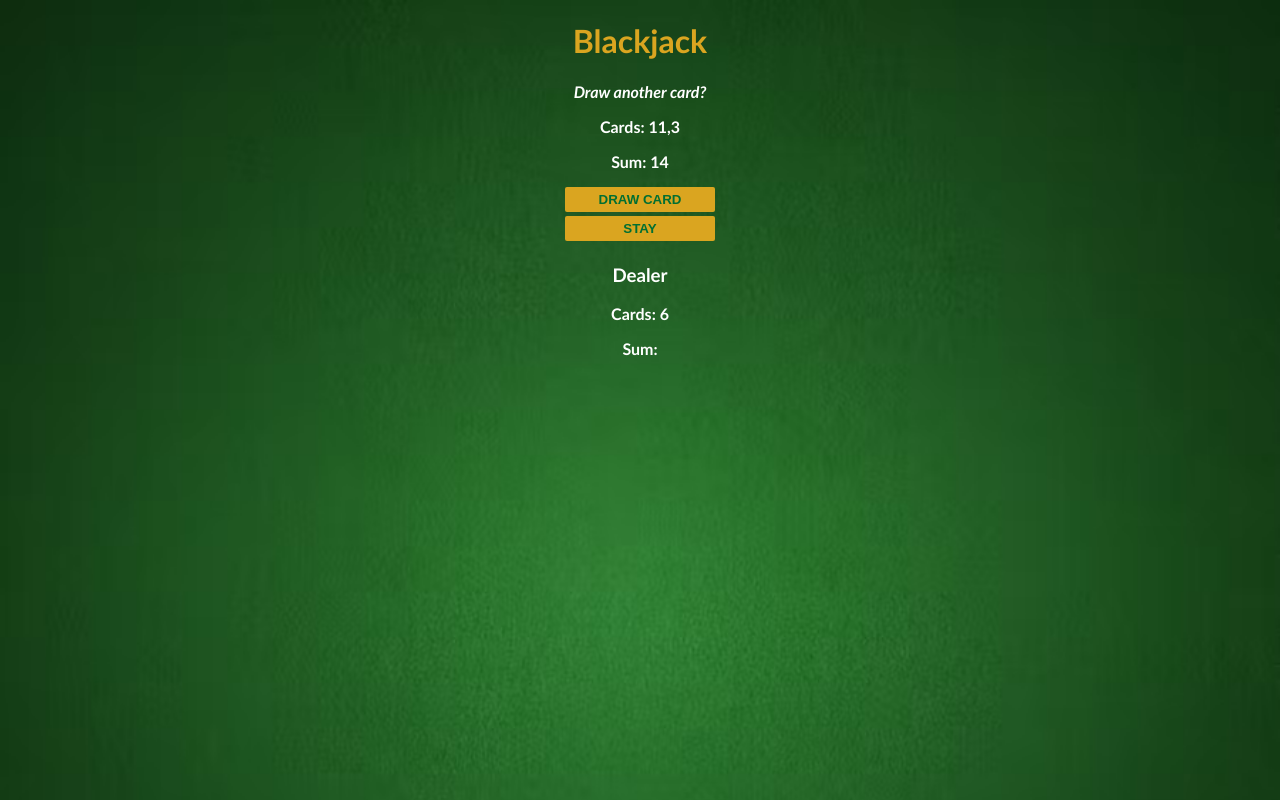
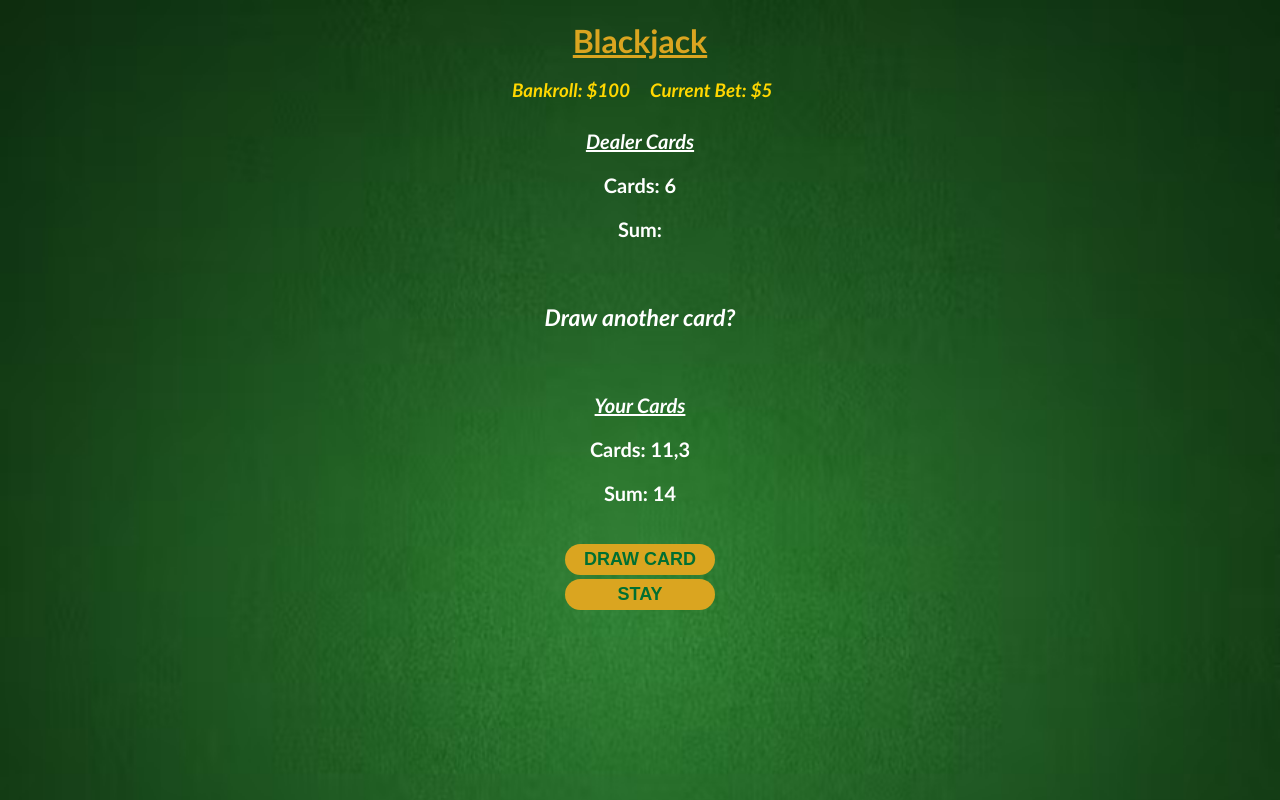
Before and after one commit to mayanatid/BlackJack, a plain HTML site: page index.html in a window 1280 px wide. Both pictures are taken after a click on the button "START GAME". Drawn offline with Linux system fonts and the light colour scheme.

Commit message:
UI updates for bankroll and button arrangements

```diff
--- a/index.css
+++ b/index.css
@@ -9,11 +9,29 @@ body{
 
 h1{
     color: goldenrod;
+    text-decoration: underline;
+    margin-bottom: 0px;
 }
 
 #message-el {
     font-style: italic;
+    font-size: 23px;
 
+}
+
+p{
+    font-size: 20px;
+}
+
+#title-el {
+    text-decoration: underline;
+    font-style: italic;
+    font-size: 20px;
+    font-weight: bold;
+}
+
+label{
+    font-size: 20px;
 }
 
 button {
@@ -24,7 +42,8 @@ button {
     padding-bottom: 5px;
     font-weight: bold;
     border:none;
-    border-radius: 2px;
+    border-radius: 20px;
     margin-bottom: 4px;
+    font-size: 18px;
 
 }
--- a/index.html
+++ b/index.html
@@ -8,18 +8,53 @@
     <title>Document</title>
 </head>
 <body>
-    <h1>Blackjack</h2>
-    <p id="message-el">Want to play a round?</p>
-    <p id="card-el">Cards:</p>
-    <p id="sum-el">Sum:</p>
-    <button id="start-el">START GAME</button>
-    <button id="newcard-el" hidden="true">DRAW CARD</button>
+    <h1>Blackjack</h1>
+    <div id="bankroll-el">
+        <div style="width: 100%;">
+            <div style="width: 50%; height: 30px; float: left;">
+                <h3 style="float:right;margin-right:10px;font-style: italic;color:gold;">Bankroll: $100</h3>
+            </div>
+
+            <div style="margin-left: 50%; height: 30px;">
+                <h3 style="float:left; margin-left:10px;font-style: italic;color:gold;">Current Bet: $5</h3>
+            </div>
+        </div>
+    </div>
+
     <br>
-    <button id="stay-el" hidden="true">STAY</button>
-    <button id="replay-el" hidden="true">PLAY AGAIN?</button>
-    <h3>Dealer</h3>
-    <p id="dealer-card-el">Cards:</p>
-    <p id="dealer-sum-el">Sum:</p>
+    <div id="dealer-cards-el" hidden="true">
+        <p id="title-el">Dealer Cards<p>
+        <p id="dealer-card-el">Cards:</p>
+        <p id="dealer-sum-el">Sum:</p>
+        <br>
+    </div>
+    <p id="message-el">Make a bet and click START GAME to begin</p>
+    <div id="player-cards-el" hidden="true">
+        <br>
+        <p id="title-el">Your Cards</p>
+        <p id="card-el">Cards:</p>
+        <p id="sum-el">Sum:</p>
+    </div>
+
+    <div id="button-control-div" hidden="true">
+        <br>
+        <button id="replay-el" hidden="true">PLAY AGAIN?</button>
+        <button id="newcard-el" hidden="true">DRAW CARD</button>
+        <br>
+        <button id="stay-el" hidden="true">STAY</button>
+    </div>
+    <div id="bet-div">
+        <label for="bet-input">Enter Bet Amount:</label>
+        <br> <br>
+        <input type="text" name="bet-input" id="bet-el">
+        <br>
+        <br>
+        <button id="start-el">START GAME</button>
+    </div>
+
+
+
+
 
     <p id="drawcard-el" hidden="true">false</p>
     <script type= "module" src="scripts/index.js"></script>
--- a/scripts/classes.js
+++ b/scripts/classes.js
@@ -78,6 +78,10 @@ let startButton = document.getElementById("start-el");
 let drawButton = document.getElementById("newcard-el");
 let stayButton = document.getElementById("stay-el");
 let replayButton = document.getElementById("replay-el");
+let playerDiv = document.getElementById("player-cards-el");
+let dealerDiv = document.getElementById("dealer-cards-el");
+let betDiv = document.getElementById("bet-div");
+let buttonCtrlDiv = document.getElementById("button-control-div");
 
 
 
@@ -112,6 +116,10 @@ class Deck{
     // Shuffle deck using shuffleArray helper function.
     shuffle = function(){
         this.deck = shuffleArray(this.deck);
+    }
+
+    getLength = function(){
+        return this.deck.length;
     }
 
 
@@ -209,7 +217,7 @@ class Game{
     }
 
     deckSummary = function(){
-        this.deck.summarize;
+        this.deck.summarize();
         //this.dealer.deck.summarize();
     }
 
@@ -220,8 +228,8 @@ class Game{
         replayButton.hidden= false;
         this.gameStatus="going";
 
-        if (this.dealCount > 3){
-            // After three hands, reshuffle deck
+        if (this.deck.getLength() < 24){
+            // Once hit 50% of deck, reshuffle deck
             this.deck = new Deck();
             this.deck.shuffle();
             this.dealCount = 1;
@@ -251,6 +259,10 @@ class Game{
         replayButton.hidden = true;
         drawButton.hidden=false;
         stayButton.hidden=false;
+        playerDiv.hidden=false;
+        dealerDiv.hidden=false;
+        betDiv.hidden=true;
+        buttonCtrlDiv.hidden = false;
 
         cardsText.textContent = "Cards: " + this.player.cards;
         sumText.textContent = "Sum: " + this.player.sumCards();
@@ -259,8 +271,8 @@ class Game{
 
         if(this.dealer.status() == "BlackJack"){
             messageText.textContent = "Dealer has BlackJack! You lose";
-            dealerCardsText.textContent = this.dealer.cards;
-            dealerSumText.textContent = this.dealerCards.sumCards();
+            dealerCardsText.textContent = "Dealer Cards: " + this.dealer.cards;
+            dealerSumText.textContent = "Dealer Sum: " + this.dealer.sumCards();
             console.log("Dealer has BlackJack! You lose");
             this.gameStatus = "over";
             this.playAgain();
@@ -277,7 +289,7 @@ class Game{
             console.log("You received a",this.player.cards[this.player.cards.length-1]);
             console.log("Your new sum is ", this.player.sumCards());
             cardsText.textContent = "Cards: " + this.player.cards;
-            sumText.textContent = "Sum: :" + this.player.sumCards();
+            sumText.textContent = "Sum: " + this.player.sumCards();
 
             // Check for bust
             if(this.player.status()=="Bust"){
--- a/scripts/index.js
+++ b/scripts/index.js
@@ -2,11 +2,14 @@ import * as classes from "./classes.js"
 
 
 // Add event listeners to button for onclick
+const messageText = document.getElementById("message-el");
 const startButton = document.getElementById("start-el");
 const drawButton = document.getElementById("newcard-el");
 const stayButton = document.getElementById("stay-el");
 const drawCardAction = document.getElementById("drawcard-el");
 const replayButton = document.getElementById("replay-el");
+const betInput = document.getElementById("bet-div");
+const buttonControl = document.getElementById("button-control-div");
 // const stayAction = document.getElementById("stay-el");
 
 // create Game object
@@ -44,7 +47,15 @@ function playAgain(){
     console.log("Player cards: ", game.player.cards);
     console.log("Dealer cards: ", game.dealer.cards);
     console.log(game.deck.summarize());
-    startGame();
+
+    // UI configurations
+    buttonControl.hidden=true;
+    startButton.hidden=false;
+    replayButton.hidden=true;
+    betInput.hidden=false;
+    //messageText.hidden=true;
+
+    //startGame();
 }
 
 
```
